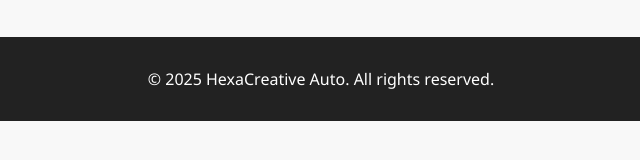
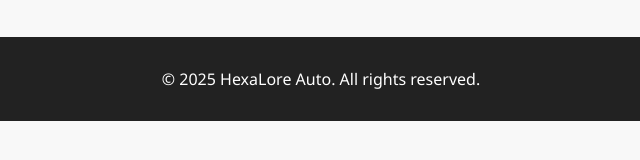
Before and after one commit to Poki707/HexaCreative-Auto-Gallery, a plain HTML site: page detail-veyron (1).html in a window 1280 px wide. Shown: the part 608-768 px from the top of the page, 319-959 px from the left. Drawn offline with Linux system fonts and the light colour scheme.

Commit message:
Update detail-veyron (1).html

```diff
--- a/detail-veyron (1).html
+++ b/detail-veyron (1).html
@@ -2,7 +2,7 @@
 <html lang="en">
 <head>
     <meta charset="UTF-8">
-    <title>Bugatti Veyron - HexaCreative Auto</title>
+    <title>Bugatti Veyron - HexaLore Auto</title>
     <link rel="stylesheet" href="style.css">
 </head>
 <body>
@@ -27,7 +27,7 @@
     </section>
 
     <footer>
-        <p>© 2025 HexaCreative Auto. All rights reserved.</p>
+        <p>© 2025 HexaLore Auto. All rights reserved.</p>
     </footer>
 </body>
 </html>
```
